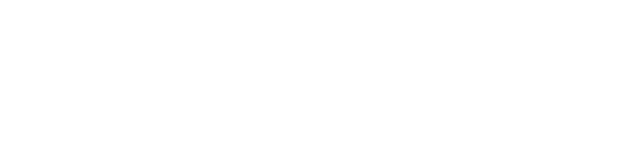
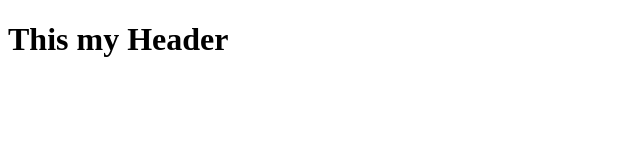
Before and after one commit to QueMnqika/webDev-exercise1, a plain HTML site: page index.html in a window 1280 px wide. Shown: the whole page, without its empty margins (0-640 px from the left). Drawn offline with Linux system fonts and the light colour scheme.

Commit message:
added header element

```diff
--- a/index.html
+++ b/index.html
@@ -6,6 +6,6 @@
     <title>Web Development exercise 1</title>
 </head>
 <body>
-
+    <header><h1>This my Header</h1></header>
 </body>
 </html>
```
